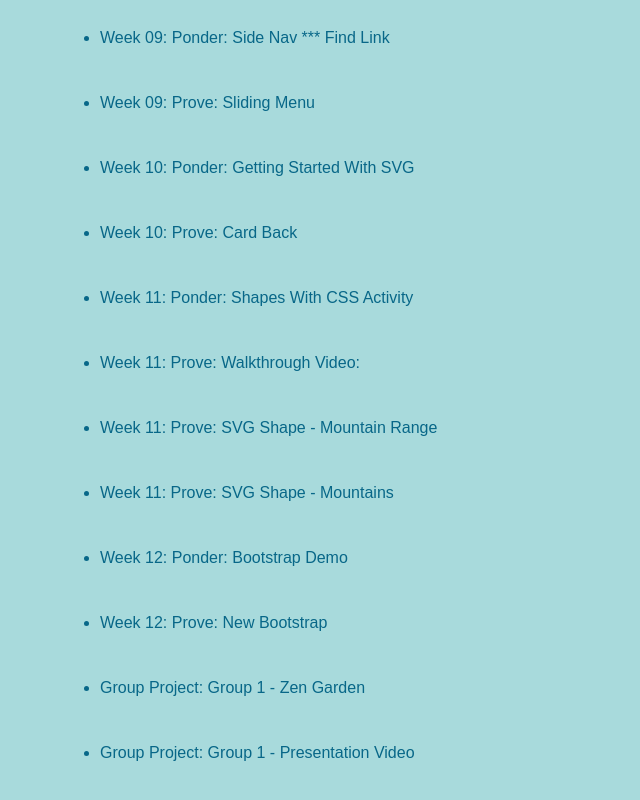
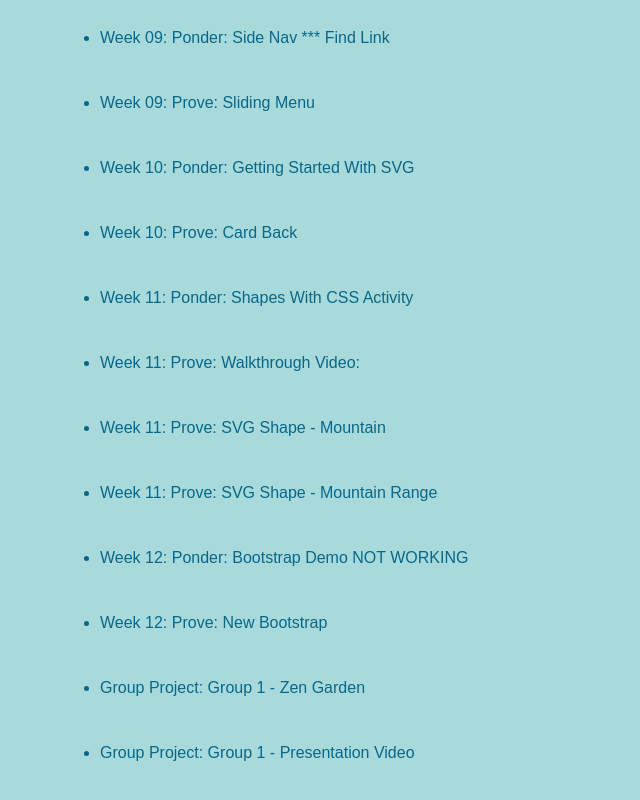
Before and after one commit to klittler-byui/portfolio, a plain HTML site: page wdd331r.html in a window 1280 px wide. Shown: the part 1070-1870 px from the top of the page, without its empty margins (0-640 px from the left). Drawn offline with Linux system fonts and the light colour scheme.

Commit message:
work on links w2-w8

```diff
--- a/wdd331r.html
+++ b/wdd331r.html
@@ -69,10 +69,10 @@
 
             <li>Week 11:  <a href="https://www.loom.com/share/f1c8fa2c98bc4acd8698fb6a28f72d17" target="_blank">Prove: Walkthrough video:</a></li>
 
-            <li>Week 11:  <a href="https://codepen.io/klittler/pen/PodRPjd?editors=1100 CodePen 2 (Mountain Range):" target="_blank">Prove:  SVG Shape - Mountain Range</a></li>
+            <li>Week 11:  <a href="https://codepen.io/klittler/pen/PodRPjd?editors=1100 CodePen 2 (Mountain Range):" target="_blank">Prove:  SVG Shape - Mountain</a></li>
 
-            <li>Week 11:  <a href="https://codepen.io/klittler/pen/mdGxeJp?editors=1100" target="_blank">Prove: SVG Shape - Mountains </a></li>
-            <li>Week 12:  <a href="bootstrap-demo/src/index.html" target="_blank">Ponder: Bootstrap Demo </a></li>
+            <li>Week 11:  <a href="https://codepen.io/klittler/pen/mdGxeJp?editors=1100" target="_blank">Prove: SVG Shape - Mountain Range </a></li>
+            <li>Week 12:  <a href="http://127.0.0.1:5501/bootstrap-demo/src/index.html" target="_blank">Ponder: Bootstrap Demo NOT WORKING</a></li>
 
             <li>Week 12:  <a href="http://127.0.0.1:5501/W12/newbootstrap/build/index.html" target="_blank">Prove:  New Bootstrap</a></li>
 
```
